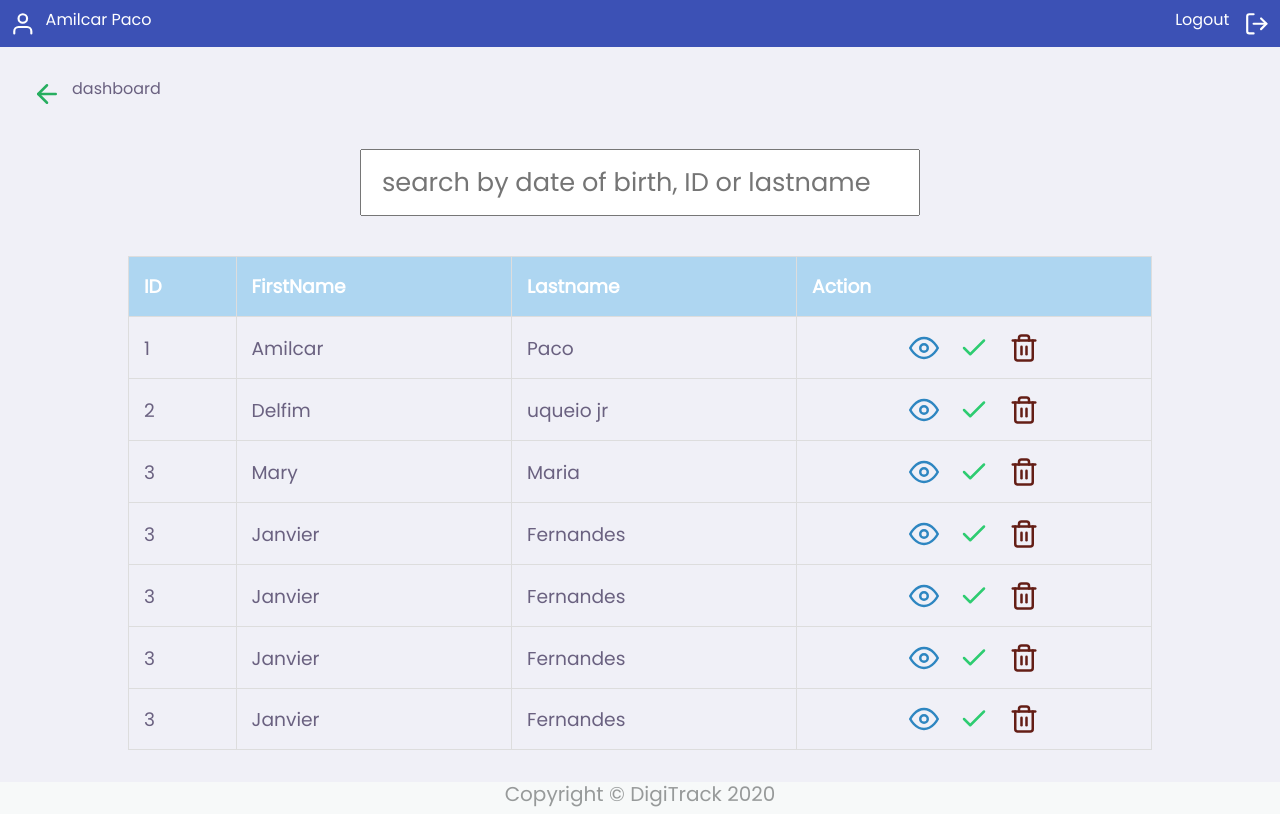
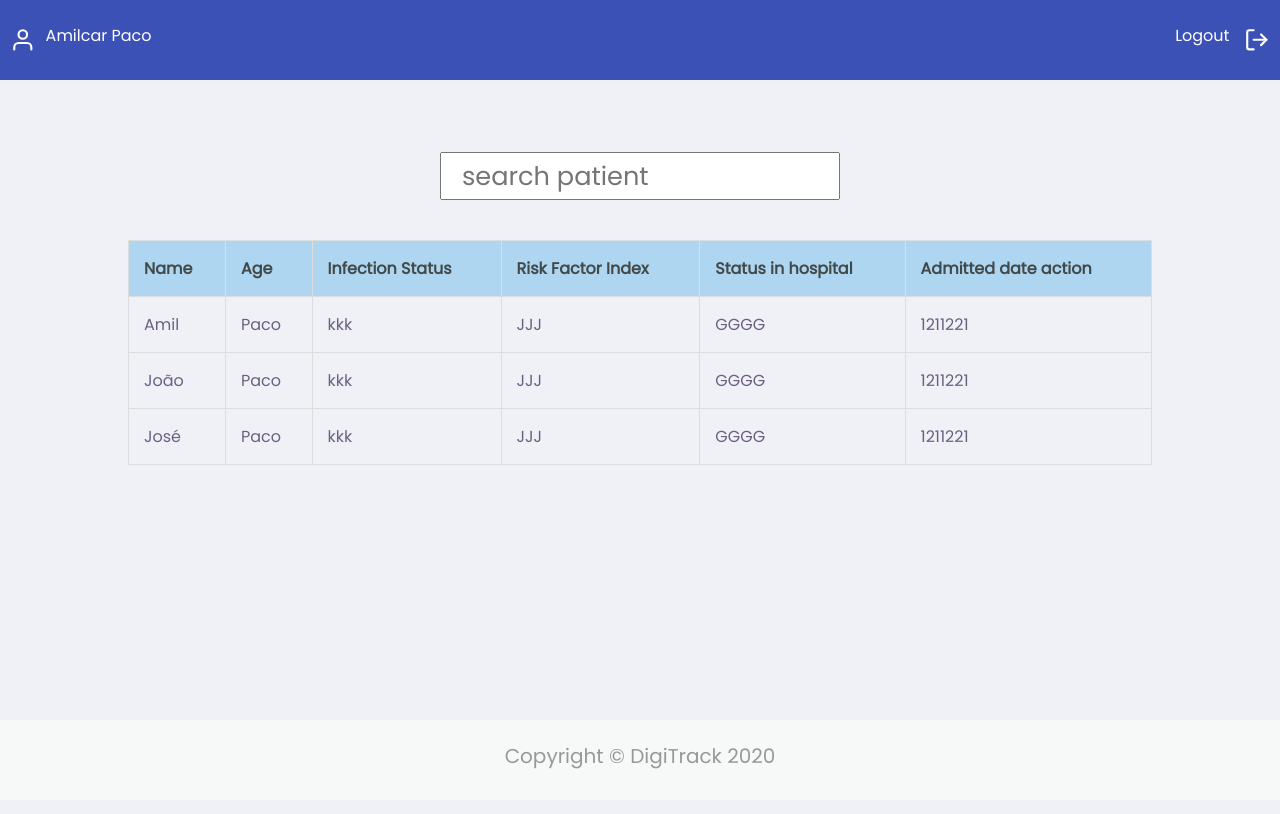
Before and after one commit to delfim-junior/DigitTracker, a React (Create React App) app in the folder tracker/: page /dashboard/admin/requests in a window 1280 px wide. Built offline with nearby package versions, Linux system fonts and the light colour scheme; the HTML template or start-up script is replaced by a standard one.

Commit message:
patient details partial

```diff
--- a/tracker/src/pages/Admin/index.js
+++ b/tracker/src/pages/Admin/index.js
@@ -14,7 +14,7 @@ function Admin() {
     const [loading, setLoading] = useState(true);
 
 
-    useEffect(async () => {
+    useEffect(() => {
         setUserName('Amilcar Paco');
         setTimeout(() => {
             setLoading(false)
--- /dev/null
+++ b/tracker/src/pages/Patients/PatientDetails.js
@@ -0,0 +1,141 @@
+import React, { useState, useEffect } from 'react';
+import { useHistory } from 'react-router-dom'
+import { FiArrowLeft, FiCheck, FiEye, FiTrash2 } from 'react-icons/fi'
+
+import ReactTooltip from 'react-tooltip';
+
+import './styles.css';
+
+function Patients() {
+    const history = useHistory()
+
+    const [patiens, setPatients] = useState([])
+    const [treatmentStatus, setTreatmentStatus] = useState([
+        { name: 'Home Isolation' },
+        { name: 'Quarentine' },
+        { name: 'ICU' },
+        { name: 'Ward' }
+    ])
+
+    const [currentStatus, setCurrentStatus] = useState([
+        { name: 'Clear' },
+        { name: 'Infected' },
+        { name: 'Exposed' },
+        { name: 'Recovered' }
+    ])
+
+    //Simulating data coming from database and filling requestsList state
+    useEffect(() => {
+        const data =
+        {
+            id: 1,
+            name: 'XXX',
+            gender: 'Male',
+            birthdayDate: '12-12-89',
+            admissionDate: 'JJJ',
+            diagnosisDate: 'JJJ',
+            treatmentStatus: 'Home Isolation',
+            currentStatus: '1211221',
+            address: 'Texas',
+            quarentine: 'KKKK'
+        }
+
+
+        setPatients(data)
+    }, [])
+
+
+    function handleGoBack() {
+        history.goBack()
+    }
+
+    function handleSeeDetails(id) {
+        history.push(`/dashboard/admin/requests/${id}`)
+    }
+
+
+    return (
+
+        <div className="patient-content">
+
+            <div>
+                <h3>Patient Details</h3>
+                <table >
+                    <tr>
+                        <th>Name</th>
+                        <th>Gender</th>
+                        <th>Date of Birth</th>
+                        <th>Admission Date</th>
+                        <th>Diagnosis Date</th>
+                        <th>Treatment Status</th>
+                        <th>Current Status</th>
+                    </tr>
+                    {
+
+                            <tr onClick={() => handleSeeDetails(patiens.id)}>
+                                <td>{patiens.name}</td>
+                                <td>{patiens.gender}</td>
+                                <td>{patiens.birthdayDate}</td>
+                                <td>{patiens.admissionDate}</td>
+                                <td>{patiens.diagnosisDate}</td>
+                                <td className="select-td">
+                                    <select name="treatmentStatus" id="">
+                                        {
+                                            treatmentStatus.map(status => (
+                                                <option value={status.name}>{status.name}</option>
+                                            ))
+                                        }
+                                    </select>
+                                </td>
+
+                                <td className="select-td">
+                                    <select name="currentStatus" id="">
+                                        {
+                                            currentStatus.map(status => (
+                                                <option value={status.name}>{status.name}</option>
+                                            ))
+                                        }
+                                    </select>
+                                </td>
+                            </tr>
+                    }
+                </table>
+                <br />
+                <fieldset>
+                    <legend>Additional Information</legend>
+                    <div className="additional-info">
+                        <label htmlFor="address">Address</label>
+                        <input type="text" value={patiens.address} />
+                    </div>
+                    <div className="additional-info">
+                        <label htmlFor="quarentine">Quarentine</label>
+                        <input type="text" value={patiens.quarentine} />
+                    </div>
+                    <div className="additional-info">
+                        <label htmlFor="address">ICU</label>
+                        <select name="currentStatus" id="">
+                            {
+                                currentStatus.map(status => (
+                                    <option value={status.name}>{status.name}</option>
+                                ))
+                            }
+                        </select>
+                    </div>
+                    <div className="additional-info">
+                        <label htmlFor="address">Ward</label>
+                        <select name="currentStatus" id="">
+                            {
+                                currentStatus.map(status => (
+                                    <option value={status.name}>{status.name}</option>
+                                ))
+                            }
+                        </select>
+                    </div>
+                </fieldset>
+            </div>
+        </div>
+
+    )
+}
+
+export default Patients;
--- /dev/null
+++ b/tracker/src/pages/Patients/index.js
@@ -0,0 +1,96 @@
+import React, { useState, useEffect } from 'react';
+import { useHistory } from 'react-router-dom'
+import { FiArrowLeft, FiCheck, FiEye, FiTrash2 } from 'react-icons/fi'
+
+import ReactTooltip from 'react-tooltip';
+
+import './styles.css';
+
+function Patients() {
+  const history = useHistory()
+
+  const [patiens, setPatients] = useState([])
+
+  //Simulating data coming from database and filling requestsList state
+  useEffect(() => {
+    const data = [
+      {
+        id: 1,
+        name: 'Amil',
+        age: 'Paco',
+        infectionStatus: 'kkk',
+        RiskFactorIndex: 'JJJ',
+        statusInHospital: 'GGGG',
+        AdmittedDateAct: '1211221'
+      },
+      {
+        id: 2,
+        name: 'João',
+        age: 'Paco',
+        infectionStatus: 'kkk',
+        RiskFactorIndex: 'JJJ',
+        statusInHospital: 'GGGG',
+        AdmittedDateAct: '1211221'
+      },
+      {
+        id: 3,
+        name: 'José',
+        age: 'Paco',
+        infectionStatus: 'kkk',
+        RiskFactorIndex: 'JJJ',
+        statusInHospital: 'GGGG',
+        AdmittedDateAct: '1211221'
+      },
+
+    ]
+
+    setPatients(data)
+  }, [])
+
+
+  function handleGoBack() {
+    history.goBack()
+  }
+
+  function handleSeeDetails(id) {
+    history.push(`/dashboard/admin/patients/${id}`)
+  }
+
+
+  return (
+
+    <div className="patient-content">
+
+      <div>
+        <input type='text' name="" id="" placeholder="search patient" />
+        <table >
+          <tr>
+            <th>Name</th>
+            <th>Age</th>
+            <th>Infection Status</th>
+            <th>Risk Factor Index</th>
+            <th>Status in hospital</th>
+            <th>Admitted date action</th>
+          </tr>
+          {
+            patiens.map(request => (
+              <tr onClick={() => handleSeeDetails(request.id)}>
+                <td>{request.name}</td>
+                <td>{request.age}</td>
+                <td>{request.infectionStatus}</td>
+                <td>{request.RiskFactorIndex}</td>
+                <td>{request.statusInHospital}</td>
+                <td>{request.AdmittedDateAct}</td>
+              </tr>
+            ))
+          }
+
+
+        </table>
+      </div>
+    </div>
+
+  )
+}
+
+export default Patients;
--- /dev/null
+++ b/tracker/src/pages/Patients/styles.css
@@ -0,0 +1,102 @@
+.patient-content {
+    display: flex;
+    flex-direction: column;
+    padding: 2rem;
+}
+
+.patient-content div {
+    display: flex;
+    flex-direction: column;
+    align-items: center;
+    justify-content: center;
+    background-color: #F0F0F7;
+    margin-top: 2rem;
+}
+
+.patient-content div input {
+    width: 25rem;
+    height: 3rem;
+    margin-bottom: 2rem;
+    padding: 12px 20px;
+    margin: 8px 0;
+    box-sizing: border-box;
+}
+
+
+.patient-content table {
+    border-collapse: collapse;
+    width: 80vw;
+    font-size: 12pt;
+    margin-top: 2rem;
+}
+
+.patient-content table, th, td {
+    border: 1px solid black;
+}
+
+.patient-content th {
+    height: 50px;
+    text-align: left;
+    color: #424949 !important;
+}
+
+.patient-content td {
+    height: 50px;
+    vertical-align: bottom;
+    cursor: pointer;
+}
+
+.patient-content td.select-td {
+    padding: 0%;
+}
+
+
+
+.patient-content td select {
+    width: 100%;
+    height: 100%;
+    border: 0;
+    font-size: 12pt;
+    background: #99A3A4 ;
+}
+
+
+.patient-content th, td {
+    padding: 15px;
+    text-align: left;
+    border: 1px solid #ddd;
+}
+
+.patient-content tr:hover {
+    background-color: #fff;
+}
+
+.patient-content th {
+    background-color: #AED6F1;
+    color: white;
+}
+
+.patient-content fieldset {
+    display: flex;
+    flex-direction: column;
+    font-size: 12pt;
+    width: 50vw;
+}
+
+div.additional-info {
+    display: flex;
+    padding-left: 1rem;
+    padding-right: 1rem;
+    flex-direction: row;
+    flex-wrap: nowrap;
+    margin-bottom: 5px !important;
+}
+
+div.additional-info :first-child {
+    margin-right: 1.5rem;
+}
+
+div.additional-info input{
+    height: 35px;
+    width: 20rem;
+}
--- a/tracker/src/routes/routesAdmin.js
+++ b/tracker/src/routes/routesAdmin.js
@@ -4,14 +4,19 @@ import Dashboard from '../pages/Dashboard'
 import Requests from '../pages/Requests'
 import Details from '../pages/Details'
 import NormalUser from '../pages/NormalUser'
+import Patients from '../pages/Patients'
+import PatientDetails from '../pages/Patients/PatientDetails'
 
 
 const RoutesAdmin = () => (
     <Switch>
         <Route exact path='/dashboard/admin' component={Dashboard} />
         <Route exact path='/dashboard/user' component={NormalUser} />
-        <Route exact path='/dashboard/admin/requests' component={Requests} />
-        <Route path='/dashboard/admin/requests/:id' component={Details} />
+        <Route exact path='/dashboard/admin/requests' component={Patients} />
+        <Route path='/dashboard/admin/requests/:id' component={PatientDetails} />
+        <Route exact path='/dashboard/admin/patients' component={Patients} />
+        <Route exact path='/dashboard/admin/patients/:id' component={PatientDetails} />
+
     </Switch>
 )
 
```
